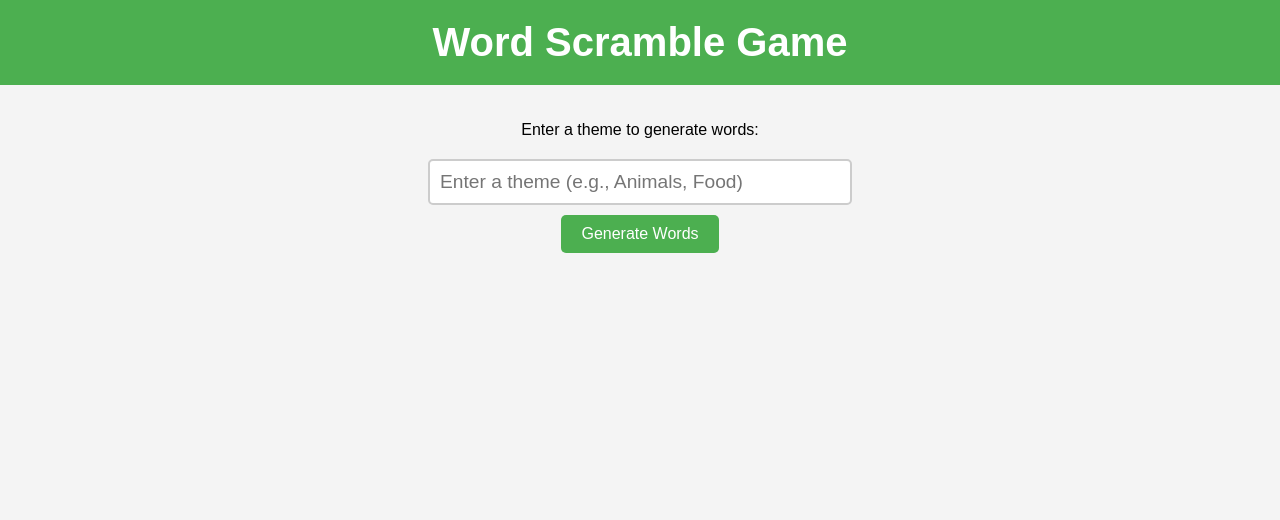
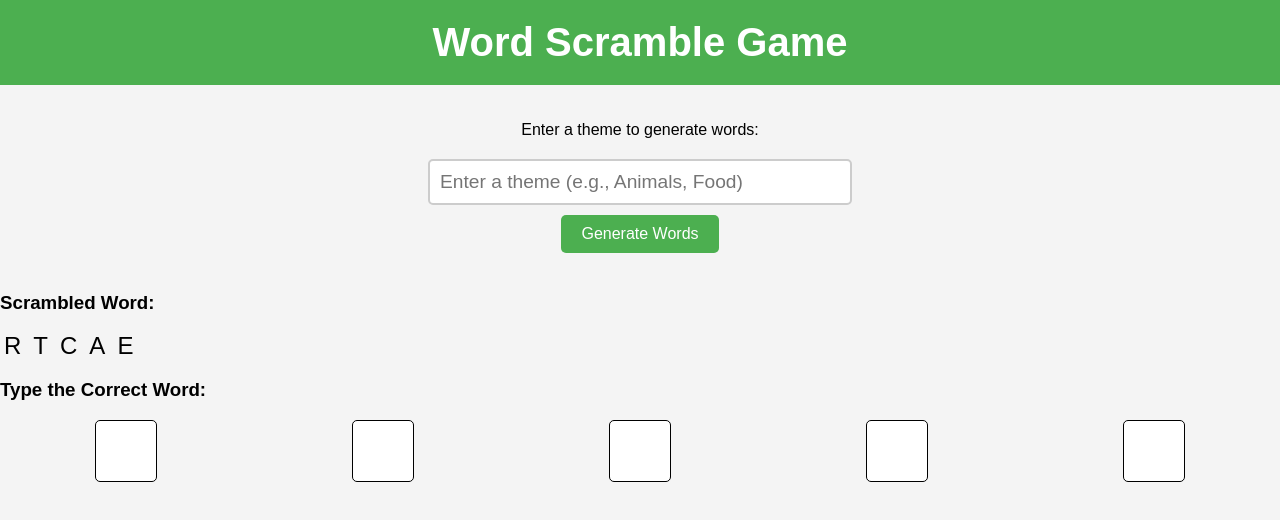
Before and after one commit to nurkhat18/CS372, a React (Create React App) app in the folder noname/: page / in a window 1280 px wide. Shown: the top 520 px of the page. Built offline with nearby package versions, Linux system fonts and the light colour scheme.

Commit message:
grid and word

```diff
--- a/noname/src/App.js
+++ b/noname/src/App.js
@@ -1,12 +1,16 @@
 import React, { useState } from "react";
 import './App.css';
 import { startGame } from './gameLogic';  // Importing the game logic
+import InputGrid from './Grid';
+import ScrambledWordContainer from "./ScrambledWordContainer";
 
 function App() {
   const [theme, setTheme] = useState("");        // Store the user's theme input
   const [words, setWords] = useState([]);       // Store the generated words
   const [loading, setLoading] = useState(false);  // Loading state indicator
   const [error, setError] = useState(null);      // Error handler
+  const [word] = useState('REACT'); // Hardcoded word for simplicity; replace or fetch dynamically
+  const scrambledWord = word.split('').sort(() => Math.random() - 0.5).join('');
 
   const handleThemeChange = (event) => {
     setTheme(event.target.value);  // Update theme as user types
@@ -66,6 +70,8 @@ function App() {
           </div>
         )}
       </div>
+      <ScrambledWordContainer scrambledWord={scrambledWord} />
+      <InputGrid wordLength={word.length} correctWord={word} />
     </div>
   );
 }
--- /dev/null
+++ b/noname/src/Grid.js
@@ -0,0 +1,46 @@
+import React, { useState } from 'react';
+
+const Grid = ({ wordLength, correctWord }) => {
+  const [inputValues, setInputValues] = useState(Array(wordLength).fill(''));
+  const [isCorrect, setIsCorrect] = useState(false);
+
+  const handleChange = (value, index) => {
+    const newValues = [...inputValues];
+    newValues[index] = value.toUpperCase().slice(0, 1); // Allow only one uppercase letter per cell
+    setInputValues(newValues);
+
+    // Check if the input matches the correct word
+    if (newValues.join('') === correctWord.toUpperCase()) {
+      setIsCorrect(true);
+    } else {
+      setIsCorrect(false);
+    }
+  };
+
+  return (
+    <div>
+      <h3>Type the Correct Word:</h3>
+      <div style={{ display: 'flex', gap: '4px' }}>
+        {inputValues.map((value, index) => (
+          <input
+            key={index}
+            type="text"
+            value={value}
+            onChange={(e) => handleChange(e.target.value, index)}
+            maxLength={1}
+            style={{
+              width: '40px',
+              height: '40px',
+              textAlign: 'center',
+              fontSize: '24px',
+              border: '1px solid black',
+            }}
+          />
+        ))}
+      </div>
+      {isCorrect && <p style={{ color: 'green' }}>Correct!</p>}
+    </div>
+  );
+};
+
+export default Grid;
--- /dev/null
+++ b/noname/src/ScrambledWordContainer.js
@@ -0,0 +1,18 @@
+import React from 'react';
+
+const ScrambledWordContainer = ({ scrambledWord }) => {
+  return (
+    <div style={{ marginRight: '20px' }}>
+      <h3>Scrambled Word:</h3>
+      <div style={{ fontSize: '24px', letterSpacing: '4px' }}>
+        {scrambledWord.split('').map((letter, index) => (
+          <span key={index} style={{ margin: '0 4px' }}>
+            {letter}
+          </span>
+        ))}
+      </div>
+    </div>
+  );
+};
+
+export default ScrambledWordContainer;
```
Also changed, not shown: 1 other file (tests, documents, lock files or other folders).
